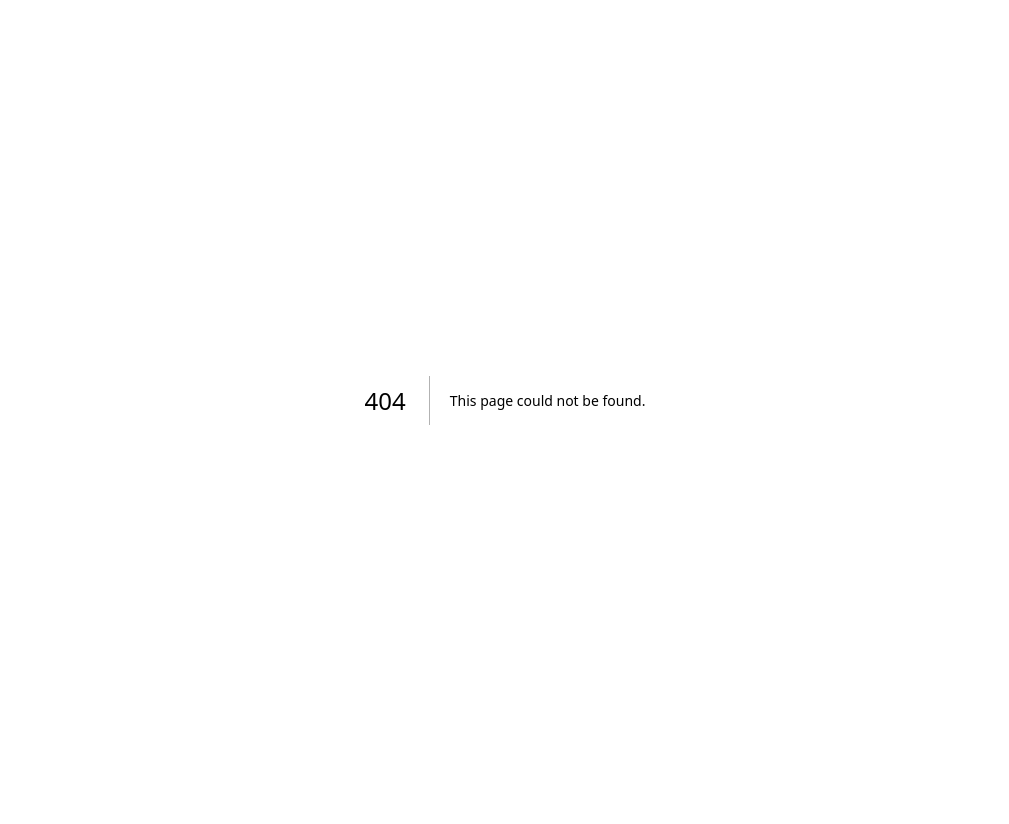
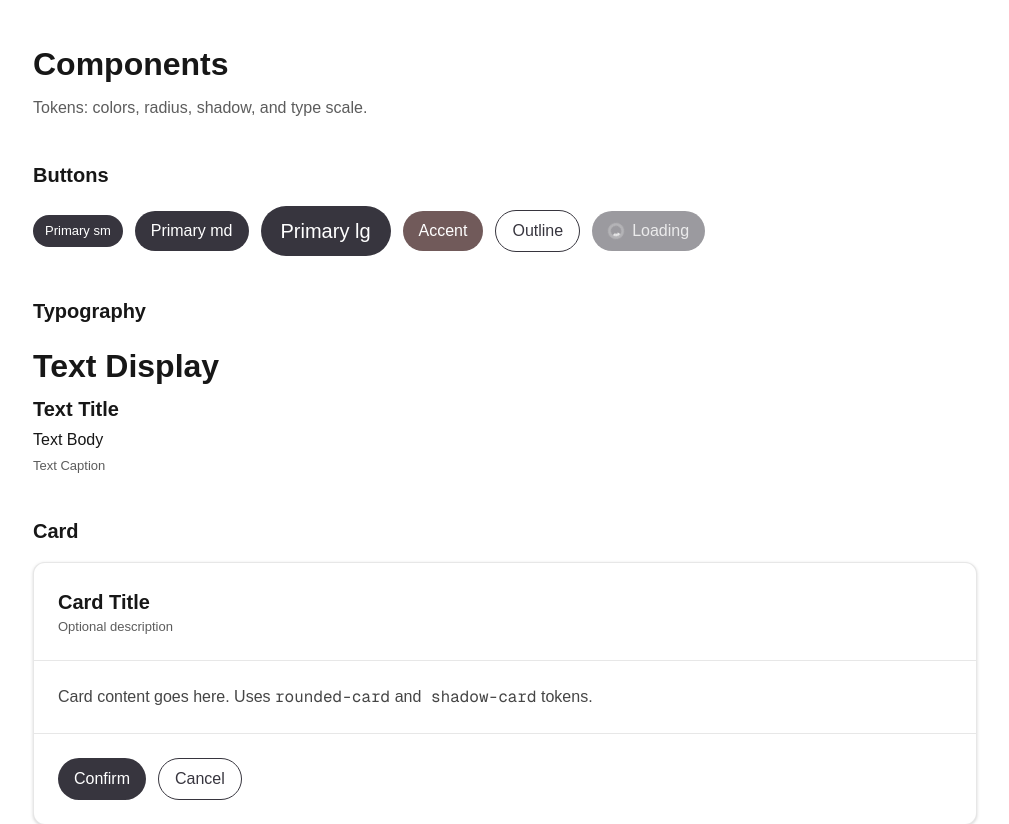
Before and after one commit to inosk/nextjs-sandbox, a Next.js app: page /components in a window 1280 px wide. Before the commit this address had no page. Shown: the top 824 px of the page, without its empty margins (135-1144 px from the left). Before the commit the page ends 800 px from the top, so only its background shows below. Built offline with nearby package versions, Linux system fonts and the light colour scheme.

Commit message:
cardとbuttonのコンポーネントを実装

```diff
--- /dev/null
+++ b/src/app/components/page.tsx
@@ -0,0 +1,67 @@
+import { Button } from "../../components/ui/button";
+import { Card, CardHeader, Content as CardContent, CardFooter } from "../../components/ui/card";
+
+export default function ComponentsShowcase() {
+  return (
+    <div className="mx-auto max-w-5xl p-6 md:p-10 space-y-10">
+      <header className="space-y-2">
+        <h1 className="text-display font-bold">Components</h1>
+        <p className="text-body text-foreground/70">
+          Tokens: colors, radius, shadow, and type scale.
+        </p>
+      </header>
+
+      <section className="space-y-4">
+        <h2 className="text-title font-semibold">Buttons</h2>
+        <div className="flex flex-wrap gap-3 items-center">
+          <Button size="sm">Primary sm</Button>
+          <Button size="md">Primary md</Button>
+          <Button size="lg">Primary lg</Button>
+          <Button variant="accent">Accent</Button>
+          <Button variant="outline">Outline</Button>
+          <Button loading>Loading</Button>
+        </div>
+      </section>
+
+      <section className="space-y-4">
+        <h2 className="text-title font-semibold">Typography</h2>
+        <div className="space-y-1">
+          <div className="text-display font-semibold">Text Display</div>
+          <div className="text-title font-semibold">Text Title</div>
+          <div className="text-body">Text Body</div>
+          <div className="text-caption text-foreground/70">Text Caption</div>
+        </div>
+      </section>
+
+      <section className="space-y-4">
+        <h2 className="text-title font-semibold">Card</h2>
+        <Card>
+          <CardHeader>
+            <div className="text-title font-semibold">Card Title</div>
+            <div className="text-caption text-foreground/70">Optional description</div>
+          </CardHeader>
+          <CardContent>
+            <p className="text-body text-foreground/80">
+              Card content goes here. Uses <code className="font-mono">rounded-card</code> and
+              <code className="font-mono"> shadow-card</code> tokens.
+            </p>
+          </CardContent>
+          <CardFooter>
+            <div className="flex gap-3">
+              <Button>Confirm</Button>
+              <Button variant="outline">Cancel</Button>
+            </div>
+          </CardFooter>
+        </Card>
+      </section>
+
+      <section className="space-y-3">
+        <h2 className="text-title font-semibold">Quick Links</h2>
+        <div className="flex gap-4 text-sm">
+          <a className="underline underline-offset-4" href="/colors">View Colors</a>
+          <a className="underline underline-offset-4" href="/">Home</a>
+        </div>
+      </section>
+    </div>
+  );
+}
--- /dev/null
+++ b/src/components/ui/button.tsx
@@ -0,0 +1,78 @@
+import * as React from "react";
+
+type Variant = "primary" | "accent" | "outline";
+type Size = "sm" | "md" | "lg";
+
+export interface Props extends React.ButtonHTMLAttributes<HTMLButtonElement> {
+  variant?: Variant;
+  size?: Size;
+  loading?: boolean;
+}
+
+const base =
+  "inline-flex items-center justify-center gap-2 font-medium rounded-button transition-colors duration-150 focus:outline-none focus-visible:ring-2 focus-visible:ring-offset-2 focus-visible:ring-primary/50 disabled:opacity-50 disabled:pointer-events-none";
+
+const styles: Record<Variant, string> = {
+  primary: "bg-primary text-on-primary hover:bg-primary/90",
+  accent: "bg-accent text-on-accent hover:bg-accent/90",
+  outline:
+    "border border-primary text-primary bg-transparent hover:bg-primary/10",
+};
+
+const sizes: Record<Size, string> = {
+  sm: "text-caption px-3 py-1.5",
+  md: "text-body px-4 py-2",
+  lg: "text-title px-5 py-2.5",
+};
+
+function Spinner({ className = "" }: { className?: string }) {
+  return (
+    <svg
+      className={`animate-spin ${className}`}
+      viewBox="0 0 24 24"
+      width={16}
+      height={16}
+      aria-hidden="true"
+    >
+      <circle
+        className="opacity-25"
+        cx="12"
+        cy="12"
+        r="10"
+        stroke="currentColor"
+        strokeWidth="4"
+        fill="none"
+      />
+      <path
+        className="opacity-75"
+        fill="currentColor"
+        d="M4 12a8 8 0 0 1 8-8v4a4 4 0 0 0-4 4H4z"
+      />
+    </svg>
+  );
+}
+
+export const Button = React.forwardRef<HTMLButtonElement, Props>(
+  (
+    { variant = "primary", size = "md", loading = false, className = "", children, ...props },
+    ref
+  ) => {
+    const variantClasses = styles[variant];
+    const sizeClasses = sizes[size];
+    return (
+      <button
+        ref={ref}
+        className={`${base} ${variantClasses} ${sizeClasses} ${className}`}
+        disabled={loading || props.disabled}
+        aria-busy={loading || undefined}
+        {...props}
+      >
+        {loading && <Spinner />}
+        <span className={loading ? "opacity-80" : undefined}>{children}</span>
+      </button>
+    );
+  }
+);
+Button.displayName = "Button";
+
+export default Button;
--- /dev/null
+++ b/src/components/ui/card.tsx
@@ -0,0 +1,37 @@
+import * as React from "react";
+
+export interface Props extends React.HTMLAttributes<HTMLDivElement> {}
+
+export const Card = React.forwardRef<HTMLDivElement, Props>(
+  ({ className = "", ...props }, ref) => (
+    <div
+      ref={ref}
+      className={`rounded-card border border-foreground/10 bg-background shadow-card ${className}`}
+      {...props}
+    />
+  )
+);
+Card.displayName = "Card";
+
+export const CardHeader = ({
+  className = "",
+  ...props
+}: React.HTMLAttributes<HTMLDivElement>) => (
+  <div className={`p-4 md:p-6 border-b border-foreground/10 ${className}`} {...props} />
+);
+
+export const Content = ({
+  className = "",
+  ...props
+}: React.HTMLAttributes<HTMLDivElement>) => (
+  <div className={`p-4 md:p-6 ${className}`} {...props} />
+);
+
+export const CardFooter = ({
+  className = "",
+  ...props
+}: React.HTMLAttributes<HTMLDivElement>) => (
+  <div className={`p-4 md:p-6 border-t border-foreground/10 ${className}`} {...props} />
+);
+
+export default Card;
```
